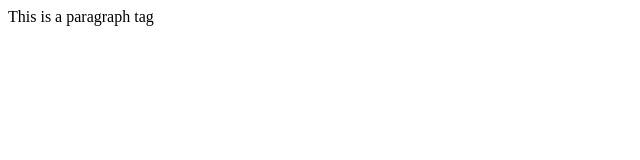
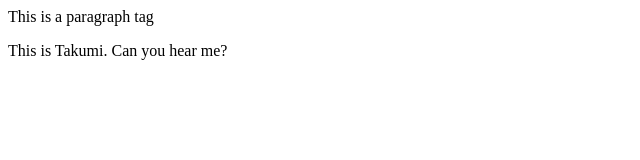
Before and after one commit to Tomatocan3/MART341-WebDesign, a plain HTML site: page assignment-04/index.html in a window 1280 px wide. Shown: the whole page, without its empty margins (0-640 px from the left). Drawn offline with Linux system fonts and the light colour scheme.

Commit message:
Update index.html

```diff
--- a/assignment-04/index.html
+++ b/assignment-04/index.html
@@ -1 +1,3 @@
 <p>This is a paragraph tag</p>
+
+<p>This is Takumi. Can you hear me?</p>
```
